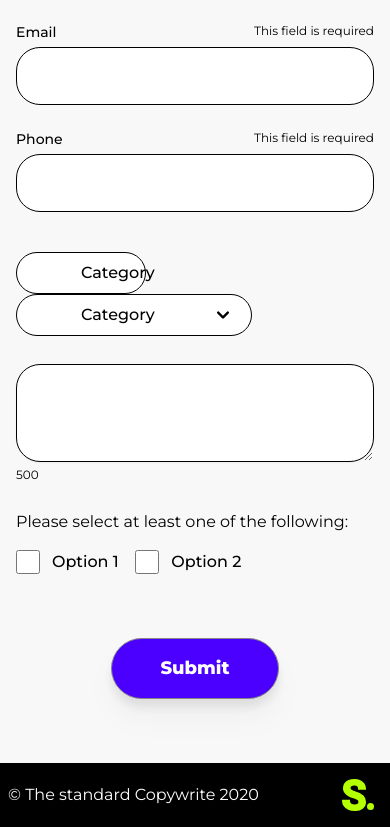
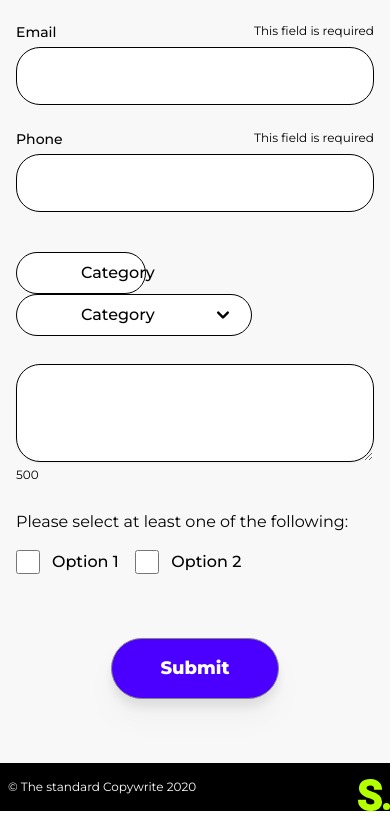
Before and after one commit to mariabarkouzou/S., a React (Create React App) app: page / in a window 390 px wide. Shown: the part 2289-3116 px from the top of the page. Built offline with nearby package versions, Linux system fonts and the light colour scheme.

Commit message:
README.md update

```diff
--- a/src/components/Footer.js
+++ b/src/components/Footer.js
@@ -5,7 +5,7 @@ function Footer() {
     <div>
       <footer className="bg-black text-white">
         <div className="container flex justify-between sm:items-center mx-auto space-y-4 sm:justify-between sm:space-y-0">
-          <p className="flex pl-2 text-base font-normal items-center space-x-4 sm:space-x-8">
+          <p className="flex pl-2 2xl:text-base lg:text-base md:text-base sm:text-base text-xsm font-normal items-center space-x-4 sm:space-x-8">
             &copy; The standard Copywrite 2020
           </p>
           <ul className="flex md:flex hidden text-middle font-extra-bold lg:mr-52 space-x-4 sm:space-x-4">
@@ -17,9 +17,8 @@ function Footer() {
               <a href="#">Privacy.</a>
             </li>
           </ul>
-          <div className="w-12 h-12">
-            <img src="logo.svg" alt="Spitogatos logo" />
-          </div>
+            <img className="2xl:w-12 2xl:h-12 2xl:py-1"src="logo.svg" alt="Spitogatos logo" />
+
         </div>
       </footer>
     </div>
```
Also changed, not shown: 1 other file (tests, documents, lock files or other folders).
